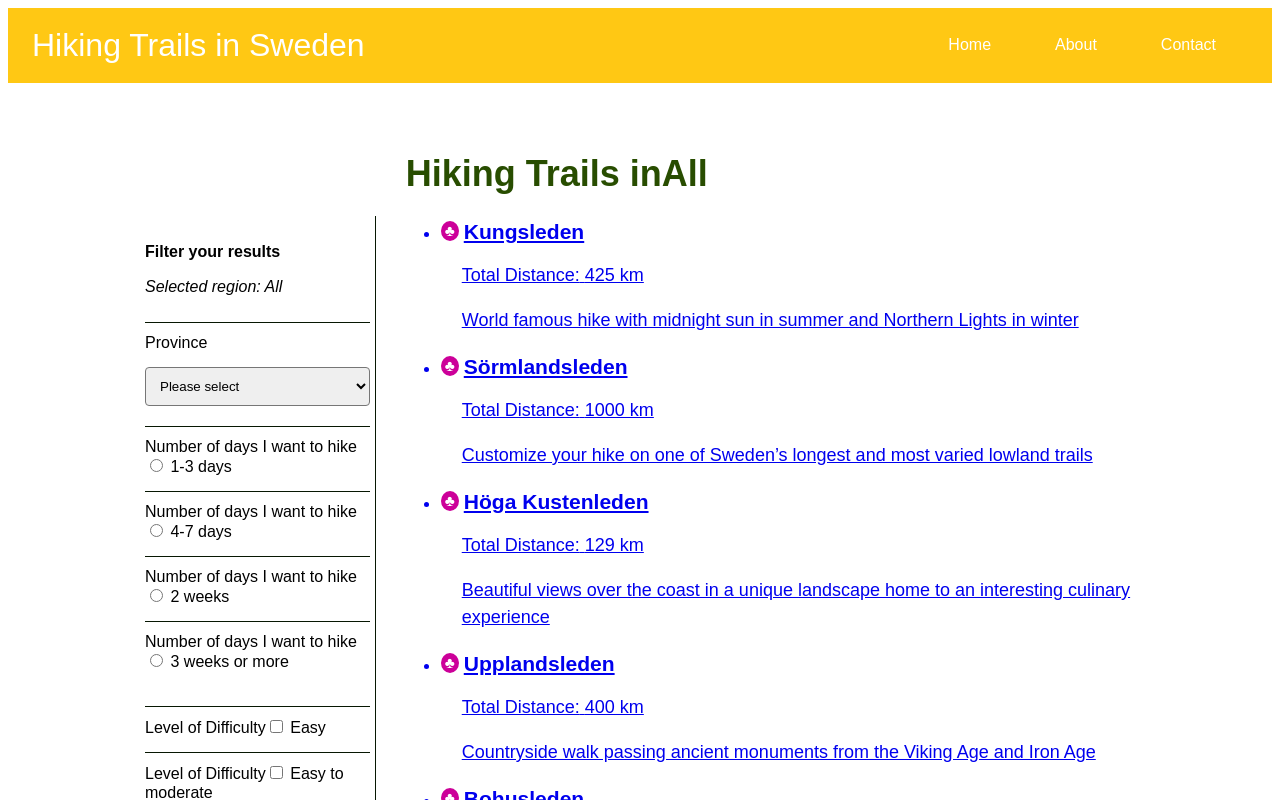
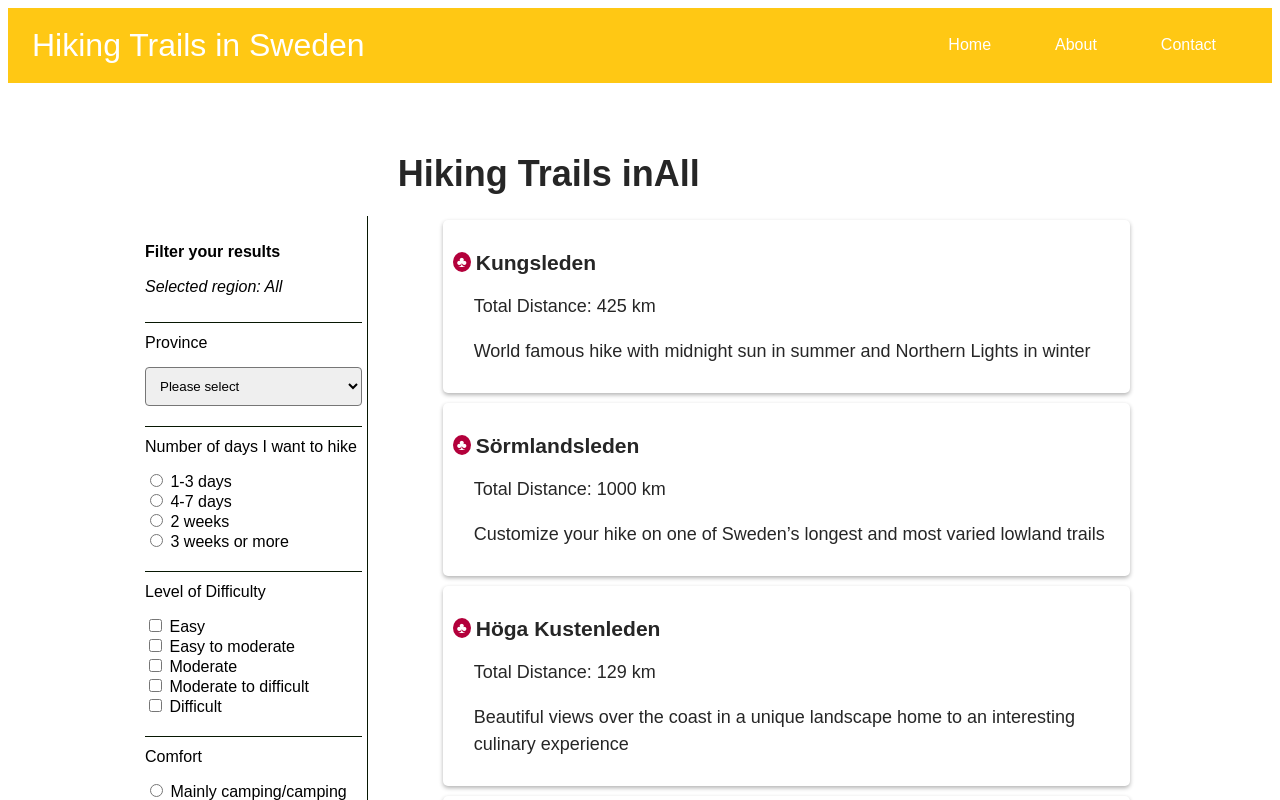
Before and after one commit to vocado78/new-hiking-trails, a React app: page /results in a window 1280 px wide. Shown: the top 800 px of the page. Built offline with nearby package versions, Linux system fonts and the light colour scheme.

Commit message:
FIXES label issue and adds static to results proptypes

```diff
--- a/src/components/Results/Filter/CheckOrRadioButton/CheckOrRadionButton.js
+++ b/src/components/Results/Filter/CheckOrRadioButton/CheckOrRadionButton.js
@@ -15,9 +15,10 @@ export default function CheckOrRadioButton(props) {
 
   return (
     <div className={styles.formRow}>
+      {/* eslint-disable-next-line jsx-a11y/label-has-for */}
+      <label htmlFor={setName} className={styles.labelTitle}>{title}</label>
       {options.map(option => (
-        <label htmlFor={setName} key={option} className={styles.labelTitle}>
-          {title}
+        <div key={option}>
           <input
             name={setName}
             onChange={handleFunc}
@@ -27,7 +28,7 @@ export default function CheckOrRadioButton(props) {
           />
           {' '}
           {option}
-        </label>
+        </div>
       ))}
     </div>
   );
--- a/src/components/Results/List/ListItem/styles.css
+++ b/src/components/Results/List/ListItem/styles.css
@@ -1,6 +1,6 @@
 .listItem > span {
   float: left;
-  background-color: #cc0099;
+  background-color: #b3003b;
   color: #ffffff;
   border-radius: 50%;
   font-size: 0.85em;
--- a/src/components/Results/List/styles.css
+++ b/src/components/Results/List/styles.css
@@ -1,12 +1,14 @@
 .list > h2 {
   font-size: 2em;
-  color: #284d00;
   margin: 50px 0 25px 5px;
 }
 
-.list > li {
+.list > ul > a {
+  text-decoration: none;
+}
+
+.list > ul > a > li {
   list-style-type: none;
-  background-color: #ffffff;
   color: #262626;
   border-radius: 5px;
   padding: 10px;
@@ -16,8 +18,8 @@
   box-shadow: 0 2px 4px rgba(0,0,0,0.3);
 }
 
-.list > li:hover {
-  border: 2px solid #cc0099;
+.list > ul > a > li:hover {
+  border: 2px solid #b3003b;
   -webkit-box-shadow: 0 2px 4px 2px rgba(0,0,0,0.3);
   -moz-box-shadow: 0 2px 4px 2px rgba(0,0,0,0.3);
   box-shadow: 0 2px 4px 2px rgba(0,0,0,0.3);
--- a/src/components/Results/Results.js
+++ b/src/components/Results/Results.js
@@ -15,7 +15,7 @@ import List from './List/List';
 
 
 export default class Results extends React.Component {
-  propTypes = {
+  static propTypes = {
     location: PropTypes.objectOf(
       PropTypes.string
     ).isRequired
```
